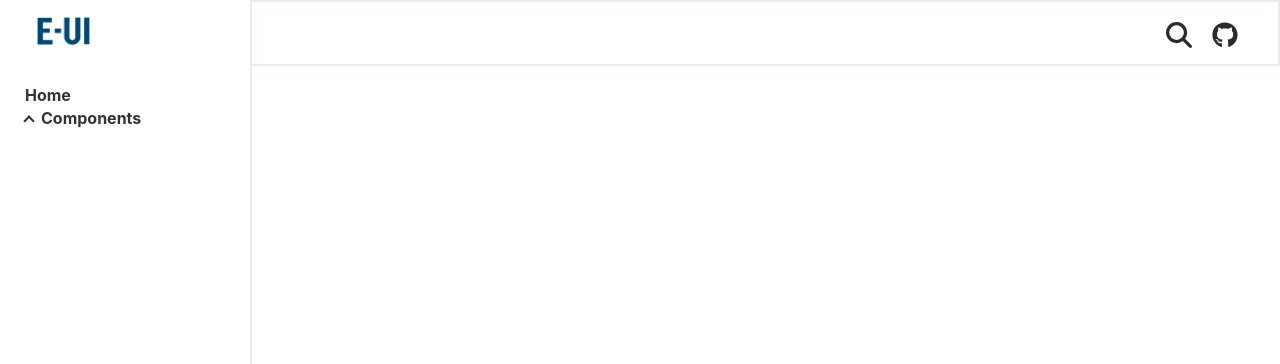
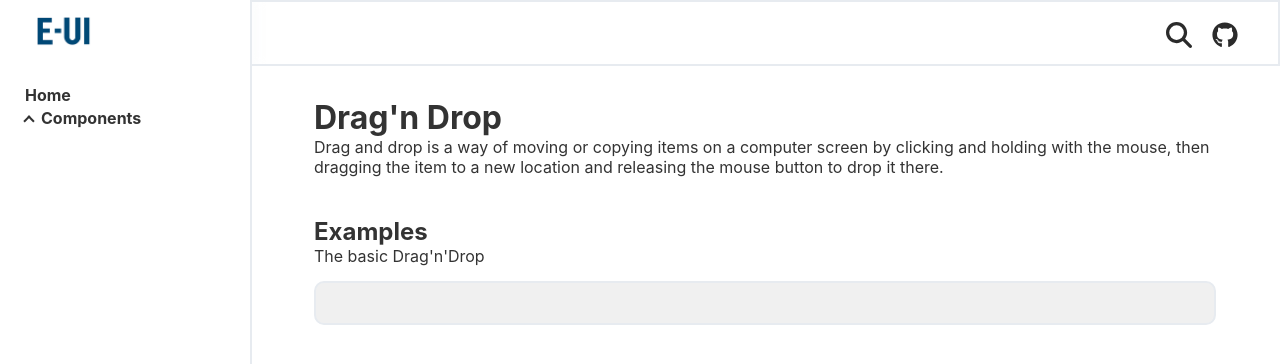
Before and after one commit to TarasKosiachenko/Element-UI, a React (Create React App) app: page /dragndrop in a window 1280 px wide. Shown: the top 364 px of the page. Built offline with nearby package versions, Linux system fonts and the light colour scheme.

Commit message:
created a page for drag and drop

```diff
--- a/src/App.js
+++ b/src/App.js
@@ -7,6 +7,7 @@ import Cards from "./components/Cards/Cards";
 import HomePage from "./components/HomePage/HomePage";
 import List from "./components/List/List";
 import Dropdowns from "./components/Dropdowns/Dropdowns";
+import DragnDrop from "./components/DragnDrop/DragnDrop";
 import "./App.scss";
 import { Routes, Route, Link } from "react-router-dom";
 
@@ -44,6 +45,7 @@ function App() {
           <Route path="accordions" element={<Accordions />} />
           <Route path="cards" element={<Cards />} />
           <Route path="dropdowns" element={<Dropdowns />} />
+          <Route path="dragndrop" element={<DragnDrop />} />
         </Routes>
       </main>
     </div>
--- /dev/null
+++ b/src/components/DragnDrop/DragnDrop.jsx
@@ -0,0 +1,22 @@
+function DragnDrop () {
+    return (
+        <div className="content">
+      <h1>Drag'n Drop</h1>
+      <p>
+        Drag and drop is a way of moving or copying items on a computer screen by clicking and holding with the mouse,
+        then dragging the item to a new location and releasing the mouse button to drop it there.
+      </p>
+      <div className="section">
+        <h2>Examples</h2>
+        <p>
+          The basic Drag'n'Drop
+        </p>
+        <div className="demo">
+
+        </div>
+      </div>
+    </div>
+     );
+}
+
+export default DragnDrop;
--- a/src/components/List/List.jsx
+++ b/src/components/List/List.jsx
@@ -55,6 +55,9 @@ const List = () => {
         <li>
           <Link to="dropdowns">Dropdowns</Link>
         </li>
+        <li>
+          <Link to="dragndrop">Drag'n'Drop</Link>
+        </li>
       </ul>
     </div>
   );
```
Also changed, not shown: src/components/DragnDrop/index.scss (added).
